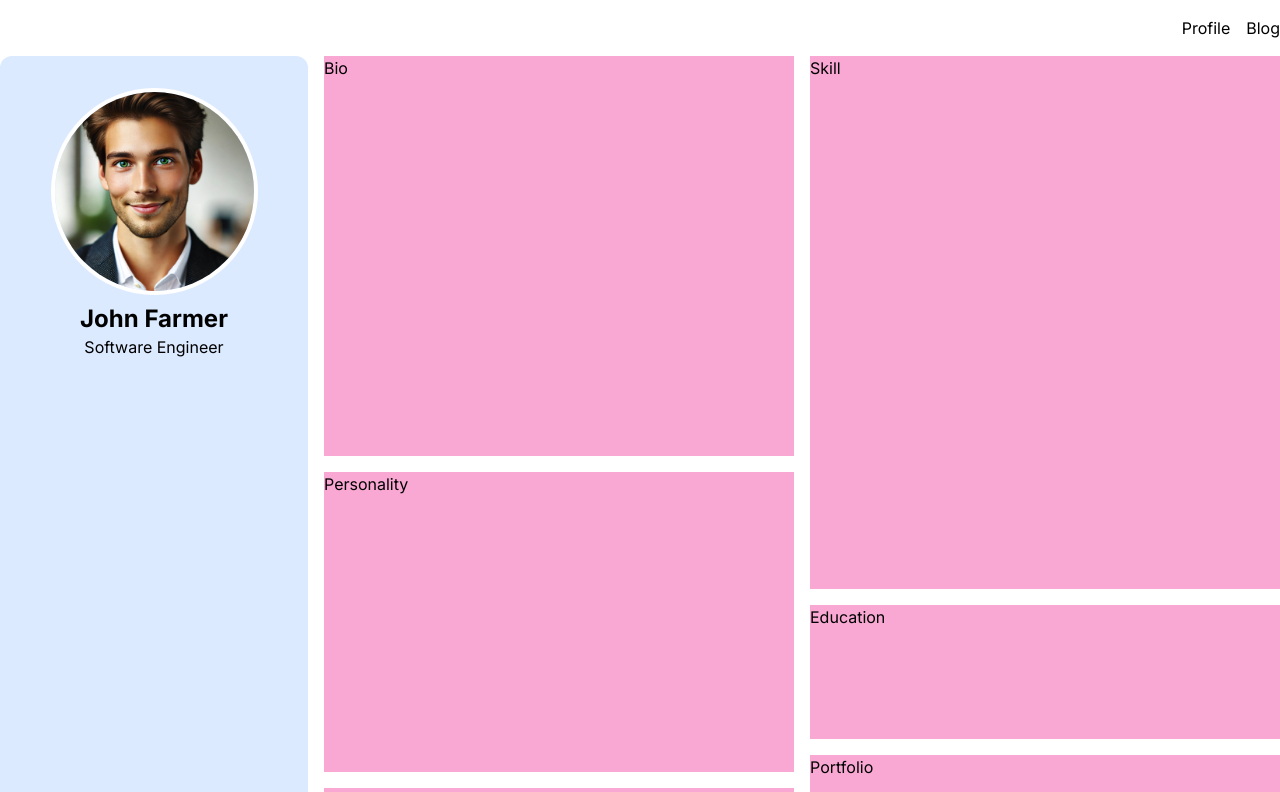
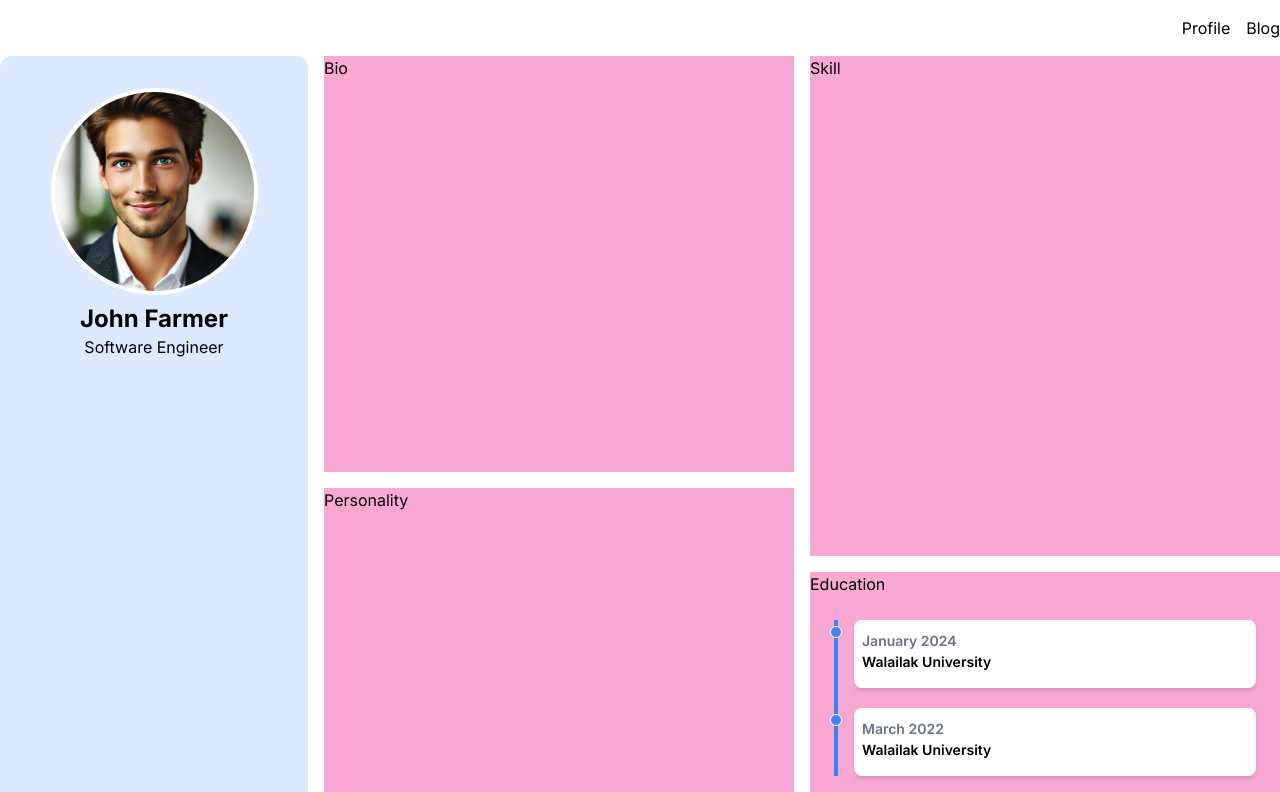
Before and after one commit to tonnam-su/web-profile-2024, a Next.js app: page / in a window 1280 px wide. Shown: the top 792 px of the page. Built offline with nearby package versions, Linux system fonts and the light colour scheme.

Commit message:
[WIP] saparate Education to component and add timeline in this component

```diff
--- /dev/null
+++ b/src/app/_components/Education.tsx
@@ -0,0 +1,31 @@
+import React from "react";
+
+type Props = {};
+
+const Education = (props: Props) => {
+  return (
+    <div className="bg-pink-300 min-h-[100px]">
+      Education
+      <div className="container mx-auto p-6">
+        <div className="relative border-l-4 border-blue-500">
+          <div className="mb-5 ml-4">
+            <div className="absolute -left-2 mt-1.5 h-3 w-3 rounded-full border border-white bg-blue-500"></div>
+            <div className="rounded-lg bg-white p-2 shadow-md">
+              <time className="text-sm font-semibold text-gray-500">January 2024</time>
+              <h2 className="mb-2 text-sm font-semibold">Walailak University</h2>
+            </div>
+          </div>
+          <div className="mb-5 ml-4">
+            <div className="absolute -left-2 mt-1.5 h-3 w-3 rounded-full border border-white bg-blue-500"></div>
+            <div className="rounded-lg bg-white p-2 shadow-md">
+              <time className="text-sm font-semibold text-gray-500">March 2022</time>
+              <h2 className="mb-2 text-sm font-semibold">Walailak University</h2>
+            </div>
+          </div>
+        </div>
+      </div>
+    </div>
+  )
+};
+
+export default Education;
--- a/src/app/page.tsx
+++ b/src/app/page.tsx
@@ -2,6 +2,7 @@ import Image from "next/image";
 import Profile from "./_components/Profile";
 import Bio from "./_components/Bio";
 import Personality from "./_components/Personality";
+import Education from "./_components/Education";
 
 export default function Home() {
   return (
@@ -21,7 +22,7 @@ export default function Home() {
         </div>
         <div className="grid col-span-3 gap-4">
           <div className="bg-pink-300 min-h-[500px]">Skill</div>
-          <div className="bg-pink-300 min-h-[100px]">Education</div>
+          <Education />
           <div className="bg-pink-300 min-h-[200px]">Portfolio</div>
         </div>
       </div>
```
